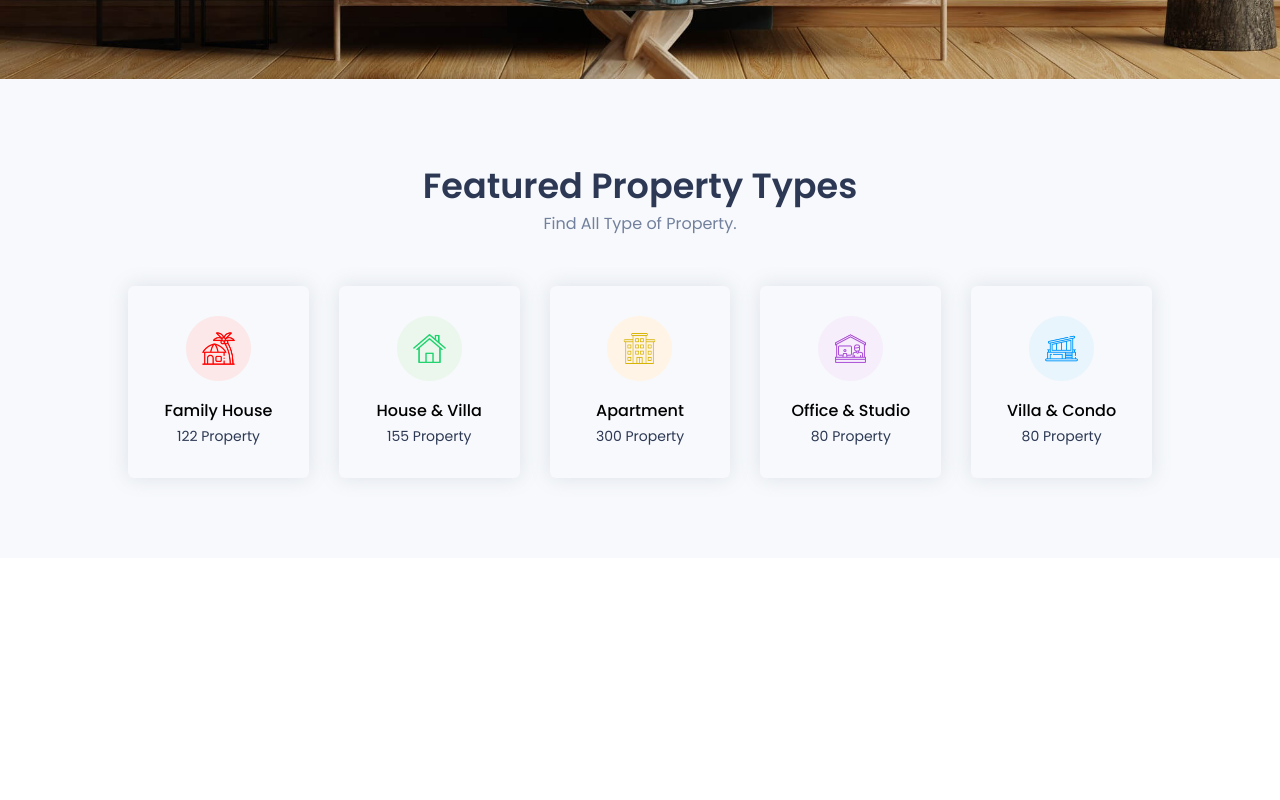
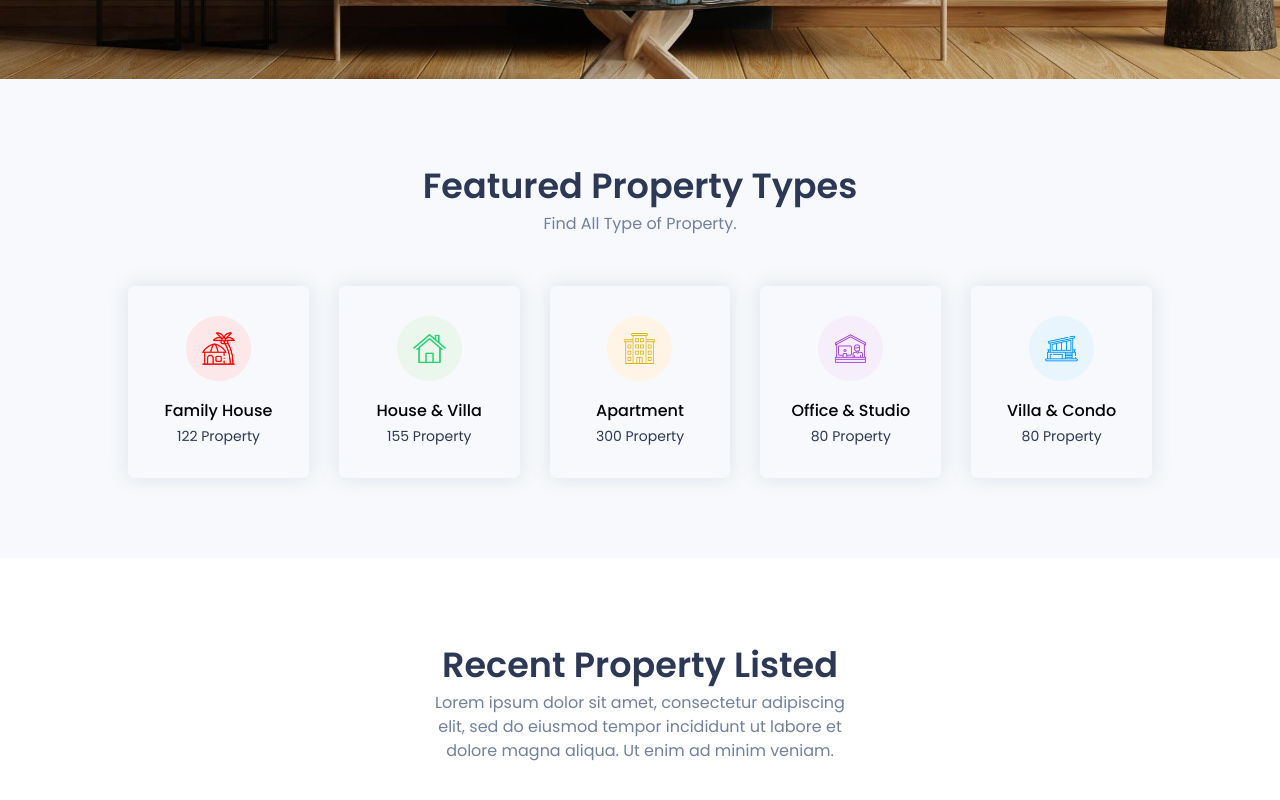
Before and after one commit to codersujon/RentUp, a React (Create React App) app: page / in a window 1280 px wide. Shown: the part 721-1521 px from the top of the page. Before the commit the page ends 1279 px from the top, so only its background shows below. Built offline with nearby package versions, Linux system fonts and the light colour scheme.

Commit message:
Recent Section Title

```diff
--- a/src/assets/styles/components/_sectionTitle.scss
+++ b/src/assets/styles/components/_sectionTitle.scss
@@ -6,4 +6,7 @@
         font-weight: 600;
         color: $secondryColor;
     }
+    & p{
+        padding: 0px 294px;
+    }
 }
--- a/src/components/Home/Home.jsx
+++ b/src/components/Home/Home.jsx
@@ -1,12 +1,14 @@
 import React from 'react'
 import Hero from './Hero/Hero';
 import Featured from './../Featured/Featured';
+import Recent from '../Recent/Recent';
 
 const Home = () => {
   return (
     <>
        <Hero />
        <Featured />
+       <Recent />
     </>
   )
 }
--- /dev/null
+++ b/src/components/Recent/Recent.jsx
@@ -0,0 +1,19 @@
+import React from 'react';
+import SectionTitle from '../SectionTitle/SectionTitle';
+
+const Recent = () => {
+  return (
+    <>
+        <section className="recent">
+            <div className="container">
+                <SectionTitle
+                    title="Recent Property Listed"
+                    subtitle="Lorem ipsum dolor sit amet, consectetur adipiscing elit, sed do eiusmod tempor incididunt ut labore et dolore magna aliqua. Ut enim ad minim veniam."
+                />
+            </div>
+        </section>
+    </>
+  )
+}
+
+export default Recent
```
